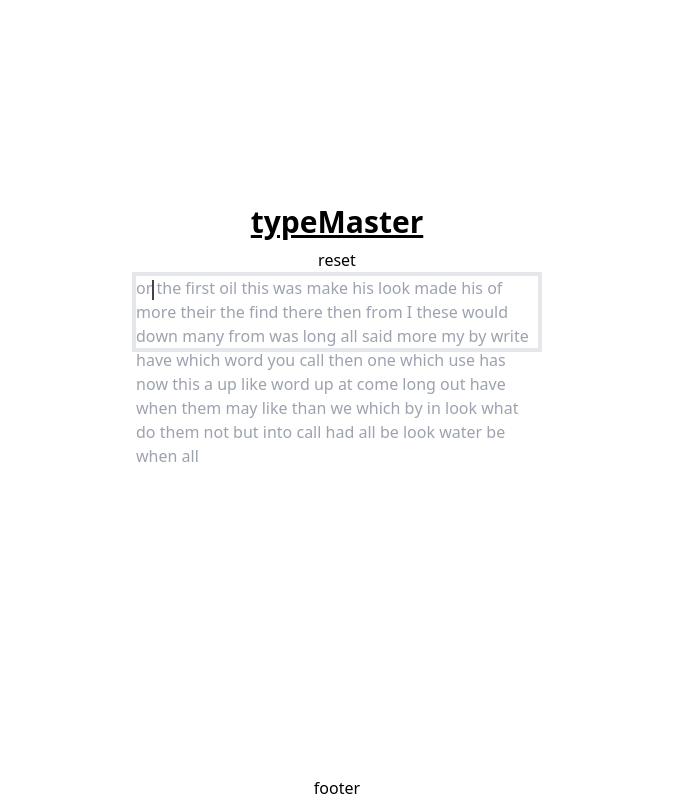
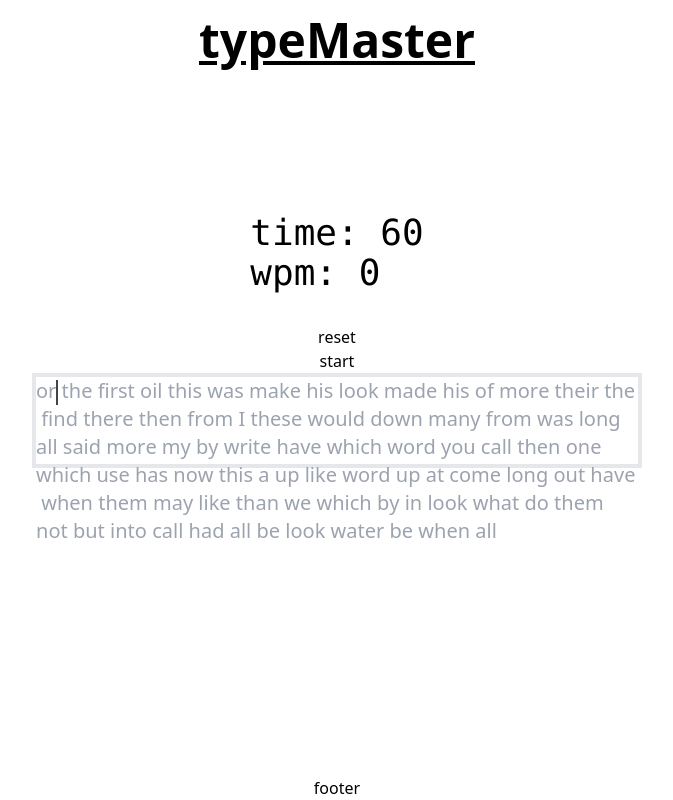
Before and after one commit to cjustin141/monkeytype-clone, a React (Vite) app: page / in a window 1280 px wide. Shown: the whole page, without its empty margins (303-976 px from the left). Built offline with nearby package versions, Linux system fonts and the light colour scheme.

Commit message:
added timer and wpm

```diff
--- a/src/components/TypingTest.jsx
+++ b/src/components/TypingTest.jsx
@@ -30,11 +30,13 @@ export default function TypingTest() {
     const [caretX, setCaretX] = useState(0);
     const [caretY, setCaretY] = useState(0);
     const [characters, setCharacters] = useState([]);
-    const [score, setScore] = useState(0);
+    const [wpm, setWpm] = useState(0);
+    const [counter, setCounter] = useState(60);
 
     const inputRef = useRef(null);
     const backspacePressed = useRef(false);
     const spacePressed = useRef(false);
+    const renders = useRef(0);
 
     // on load
     useEffect(() => {
@@ -57,7 +59,7 @@ export default function TypingTest() {
             let randomIdx = Math.floor(Math.random() * wordCount);
             randomWords += commonWords[randomIdx] + ' ';
         }
-        setWords(randomWords)
+        setWords(randomWords.trim())
     };
 
     const generateNewWords = (length) => {
@@ -68,7 +70,7 @@ export default function TypingTest() {
             randomWords += commonWords[randomIdx] + ' ';
         }
 
-        setWords(previousWords => previousWords + ' ' + randomWords)
+        setWords(previousWords => previousWords.trim() + ' ' + randomWords)
     }
 
     const handleReset = () => {
@@ -77,7 +79,6 @@ export default function TypingTest() {
         setCaretX(0);
         generateWords(80);
         inputRef.current.focus();
-        console.log(characters)
     };
 
     const handleChange = e => { //maybe not efficient
@@ -93,10 +94,24 @@ export default function TypingTest() {
 
    };
 
+   /*
+   Use on keydown to handle keypresses
+
+   1. detect backspaces and do respective code
+        -remove styling when needed
+        -deny backspace when at start
+   2. detect spaces and do respective code
+   3. else call evaluate character
+   */
+
    const resetStyling = () => {
         characters.forEach((character) => {
             character.className = "untyped";
         })
+   };
+
+   const startTimer = () => {
+
    };
 
    const evaluateCharacter = () => {
@@ -120,11 +135,7 @@ export default function TypingTest() {
             }
         }
 
-        if (spacePressed.current == true) {
-            // generateNewWord();
-        }
-
-        if (caretY == 48) {
+        if (caretY == 56) {
             removeTopLine();
             setCaretY(24);
             generateNewWords(13);
@@ -143,53 +154,40 @@ export default function TypingTest() {
         }
     };
 
-    // const removeTopLine = () => {
-    //     let charactersToRemove = [];
+    /*
+    So far this is the only way I have figured out how to implement removing the
+    topline from the word box. If I try manipulating the dom, directly my code
+    breaks very easily. Here are the two other ways I have tried which are
+    probably wrong because they manipulate the DOM in a "non-reactful" way by
+    using query selector
 
-    //     characters.forEach(char => {
-    //         if (char.offsetTop == 0) {
-    //             charactersToRemove.push(char);
-    //         }
-    //     });
+    1.  Count the top characters the same way as below, then use remove() to
+        to directly remove from the DOM. However, this is wrong as, the "words"
+        useState variable is still keeping track of the previous words that are
+        unmodified.
 
-    //     charactersToRemove.forEach(char => {
-    //         char.classList.add("sr-only");
-    //     });
-    // };
+    2.  Count the top characters the same way as below, keeping track of the
+        number of chars in the top line. Then use this number as the termination
+        of a for loop to iteratively remove chars from the "words" useState
+        variable. This however, breaks styling as the words are rerendered and
+        the DOM (not sure if thats the correct term) "loses track" of the previous
+        styling.
 
+        *note: both methods remove characters from "input" variable as well to
+        maintain updateCaret functionality.
+    */
     const removeTopLine = () => {
-        let topLineCharacters = [];
+        let charactersToHide = [];
+
         characters.forEach(char => {
-                if (char.offsetTop == 0) {
-                    topLineCharacters.push(char);
-                }
+            if (char.offsetTop == 0) {
+                charactersToHide.push(char);
             }
-        );
-        let topLineWords = [];
-        document.querySelectorAll("#word-el").forEach(word => {
-                if (word.offsetTop == 0) {
-                    topLineWords.push(word);
-                }
-            }
-        );
-
-        let tempInput = input.split(''); //to remove equal amount from input variable
-
-        topLineCharacters.forEach(char => {
-            char.remove();
-            tempInput.shift();
-        });
-        topLineWords.forEach(word => {
-            word.remove();
         });
 
-        setInput(tempInput.join(''));
-
-        // var filtered = characters.filter(char => {
-
-        // })
-
-        console.log(words)
+        charactersToHide.forEach(char => {
+            char.classList.add("sr-only");
+        });
     };
 
     const renderWords = words.split(' ').map((word, i) =>
@@ -203,7 +201,7 @@ export default function TypingTest() {
                     <div
                         id="character-el"
                         className="untyped"
-                        key={`character ${j}`}>
+                        key={`characterbe ${j} ${letter}`}>
                         {letter}
                     </div>
                 )
@@ -215,18 +213,23 @@ export default function TypingTest() {
 
     return (
         <>
+            <div className="h-28 text-4xl font-mono items-center">
+                <div>time: {counter}</div>
+                <div>wpm: {wpm}</div>
+            </div>
             <button onClick={handleReset}>reset</button>
-            <div id="text-box" className="border-4 h-20 w-[410px] relative" onClick={() => {inputRef.current.focus()}}>
+            <button onClick={startTimer}>start</button>
+            <div id="text-box" className="border-4 h-[95px] w-[610px] relative" onClick={() => {inputRef.current.focus()}}>
                 <input
                     className="sr-only"
                     onChange={(handleChange)}
                     ref={inputRef}
                     value={input}
                 />
-                <div id="words-wrapper" className="w-[400px] m-0 p-0">{renderWords}</div>
+                <div id="words-wrapper" className="w-[600px] m-0 p-0 text-xl">{renderWords}</div>
                 <div
                     id="caret-el"
-                    className={`absolute inset-0 w-[2px] h-[20px] bg-black animate-pulse`}
+                    className={`absolute inset-0 w-[2px] h-[25px] bg-black animate-pulse`}
                     style={{left: `${caretX}px`, top: `${caretY+3}px`}}
                 />
             </div>
--- a/src/pages/Home.jsx
+++ b/src/pages/Home.jsx
@@ -6,12 +6,12 @@ export default function Home() {
         <>
             <div className="flex flex-col justify-between items-center h-screen">
 
-                <h1 className="flex justify-center items-end h-[30%] text-3xl font-bold underline w-screen">typeMaster</h1>
+                <h1 className="flex justify-center items-center h-[10%] text-5xl font-bold underline w-screen">typeMaster</h1>
                 <div className="flex flex-col justify-center items-center">
                     <TypingTest />
                 </div>
 
-                <h2 className="flex justify-center items-end h-[50%] mt-10 pb-5w-screen">footer</h2>
+                <h2 className="flex justify-center items-end h-[20%] mt-10 pb-5w-screen">footer</h2>
             </div>
             {/* <h2 className="absolute bottom-2 bg-blue-200 w-screen text-center">footer</h2> */}
 
```
